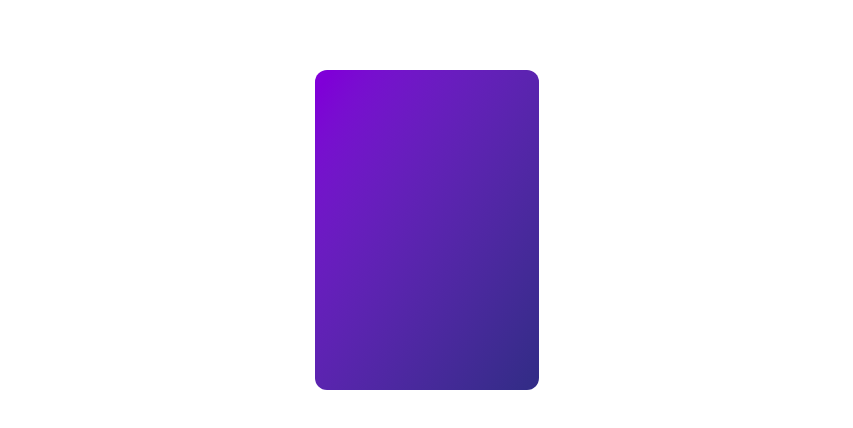
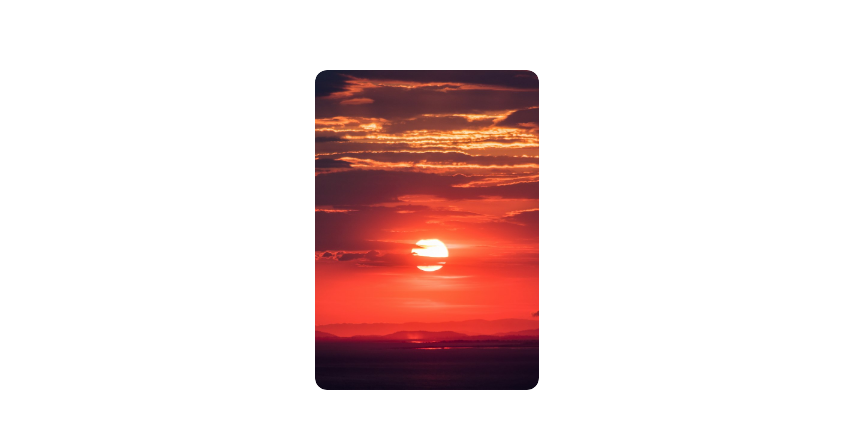
Before and after one commit to joseph101kt/portfolio, a Next.js app: page / in a window 1280 px wide. Shown: the part 1742-2170 px from the top of the page, without its empty margins (213-1066 px from the left). Built offline with nearby package versions, Linux system fonts and the light colour scheme.

Commit message:
GameCardRevealSequence created

```diff
--- a/app/page.tsx
+++ b/app/page.tsx
@@ -1,5 +1,5 @@
 import HeroSection from "@/components/Hero/HeroSection";
-import { GameCardReveal } from "@/components/media/GameCardReveal";
+import { GameCardRevealSequence } from "@/components/media/GameCardReveal";
 import { SidewaysScrollGallery } from "@/components/media/SidewaysScrollGallery";
 import { StackedCardGallery } from "@/components/media/StackedCardGallery";
 import demoImages, { demoImage } from "@/lib/images";
@@ -12,7 +12,7 @@ export default function Home() {
      <HeroSection/>
      <SidewaysScrollGallery images={demoImages}/>
      <StackedCardGallery images={demoImages}/>
-     <GameCardReveal image={demoImage}/>
+     <GameCardRevealSequence images={demoImages} finalImage={demoImage}/>
     </div>
   );
 }
--- a/components/media/GameCardReveal.tsx
+++ b/components/media/GameCardReveal.tsx
@@ -1,44 +1,117 @@
-// components/media/GameCardReveal.tsx
 "use client";
 
 import Image from "next/image";
-import { JSX, useState } from "react";
+import { useState, useRef } from "react";
 
-interface GameCardRevealProps {
-  readonly image: string;
+interface GameCardRevealSequenceProps {
+  readonly images: readonly string[];
+  readonly finalImage: string;
+  readonly turns?: number;
+  readonly totalDurationMs?: number;
 }
 
-export function GameCardReveal({
-  image,
-}: GameCardRevealProps): JSX.Element {
-  const [revealed, setRevealed] = useState<boolean>(false);
+export function GameCardRevealSequence({
+  images,
+  finalImage,
+  turns = 10,
+  totalDurationMs = 3000,
+}: GameCardRevealSequenceProps) {
+  const [currentImage, setCurrentImage] = useState(images[0]);
+  const [rotation, setRotation] = useState(0);
+  const [rolling, setRolling] = useState(false);
+  const [hasFlipped, setHasFlipped] = useState(false);
+
+  const sequenceRef = useRef<string[]>([]);
+  const nextSwapRef = useRef(90); // First swap at 90°
+  const currentIndexRef = useRef(0); // Tracks current image index
+  const startTimeRef = useRef<number | null>(null);
+  const requestRef = useRef<number>(0);
+
+  const handleClick = () => {
+    if (rolling || hasFlipped) return; // Only allow once
+    setRolling(true);
+    setHasFlipped(true);
+    currentIndexRef.current = 0;
+    nextSwapRef.current = 90;
+    startTimeRef.current = null;
+
+    // Build the sequence: first image + random images + final image
+    const seq = [
+      images[0],
+      ...Array.from({ length: turns - 1 }, () =>
+        images[Math.floor(Math.random() * images.length)]
+      ),
+      finalImage,
+    ];
+    sequenceRef.current = seq;
+
+    setCurrentImage(seq[0]);
+    setRotation(0);
+
+    const animate = (time: number) => {
+      if (!startTimeRef.current) startTimeRef.current = time;
+      const elapsed = time - startTimeRef.current;
+      const t = Math.min(elapsed / totalDurationMs, 1);
+
+      // Smooth slot-machine easing
+      const eased =
+        t < 0.5 ? 4 * t * t * t : 1 - Math.pow(-2 * t + 2, 3) / 2;
+
+      // Subtle scale effect
+      const scale = 1 + Math.sin(Math.min(eased * Math.PI, Math.PI / 2) * 0.05);
+
+      // Total rotation in degrees
+      const totalRotation = eased * (turns + 1) * 180;
+      setRotation(totalRotation);
+
+      // Swap image when totalRotation reaches nextSwapRotation
+      if (
+        totalRotation >= nextSwapRef.current &&
+        currentIndexRef.current < sequenceRef.current.length - 1
+      ) {
+        currentIndexRef.current += 1;
+        setCurrentImage(sequenceRef.current[currentIndexRef.current]);
+        nextSwapRef.current += 180; // Next swap after 180°
+      }
+
+      // Continue animation or finish
+      if (t < 1) {
+        requestRef.current = requestAnimationFrame(animate);
+      } else {
+        setRotation(180 * (turns + 1));
+        setCurrentImage(sequenceRef.current[sequenceRef.current.length - 1]);
+        setRolling(false);
+        cancelAnimationFrame(requestRef.current!);
+      }
+
+      // Apply rotation + scale transform
+      const cardDiv = document.getElementById("game-card");
+      if (cardDiv) {
+        cardDiv.style.transform = `rotateY(${totalRotation}deg) scale(${scale})`;
+      }
+    };
+
+    requestRef.current = requestAnimationFrame(animate);
+  };
 
   return (
     <div className="flex justify-center py-24">
       <button
         type="button"
-        onClick={() => setRevealed(true)}
-        className="relative h-80 w-56 perspective-[1000px]"
+        onClick={handleClick}
+        className="relative h-80 w-56 perspective-[1200px]"
       >
         <div
-          className={`
-            relative h-full w-full transition-transform duration-700
-            [transform-style:preserve-3d]
-            ${revealed ? "rotate-y-180" : ""}
-          `}
+          id="game-card"
+          className="relative h-full w-full rounded-xl overflow-hidden transition-transform duration-75 [transform-style:preserve-3d]"
+          style={{ transform: `rotateY(${rotation}deg) scale(1)` }}
         >
-          {/* Back */}
-          <div className="absolute inset-0 backface-hidden rounded-xl bg-gradient-to-br from-purple-700 to-indigo-900" />
-
-          {/* Front */}
-          <div
-            className={`
-              absolute inset-0 backface-hidden rotate-y-180 rounded-xl overflow-hidden
-              ${revealed ? "animate-[glow_2s_ease-in-out_infinite]" : ""}
-            `}
-          >
-            <Image src={image} alt="Revealed card" fill className="object-cover" />
-          </div>
+          <Image
+            src={currentImage}
+            alt="Card"
+            fill
+            className="object-cover rounded-xl"
+          />
         </div>
       </button>
     </div>
--- a/lib/images.ts
+++ b/lib/images.ts
@@ -2,7 +2,6 @@
 
 
 const demoImages: readonly string[] = [
-  "/demo_unsplash_images/unsplash_1500530855697-b586d89ba3ee.jpg",
   "/demo_unsplash_images/unsplash_1495567720989-cebdbdd97913.jpg",
   "/demo_unsplash_images/unsplash_1506744038136-46273834b3fb.jpg",
   "/demo_unsplash_images/unsplash_1472214103451-9374bd1c798e.jpg",
```
